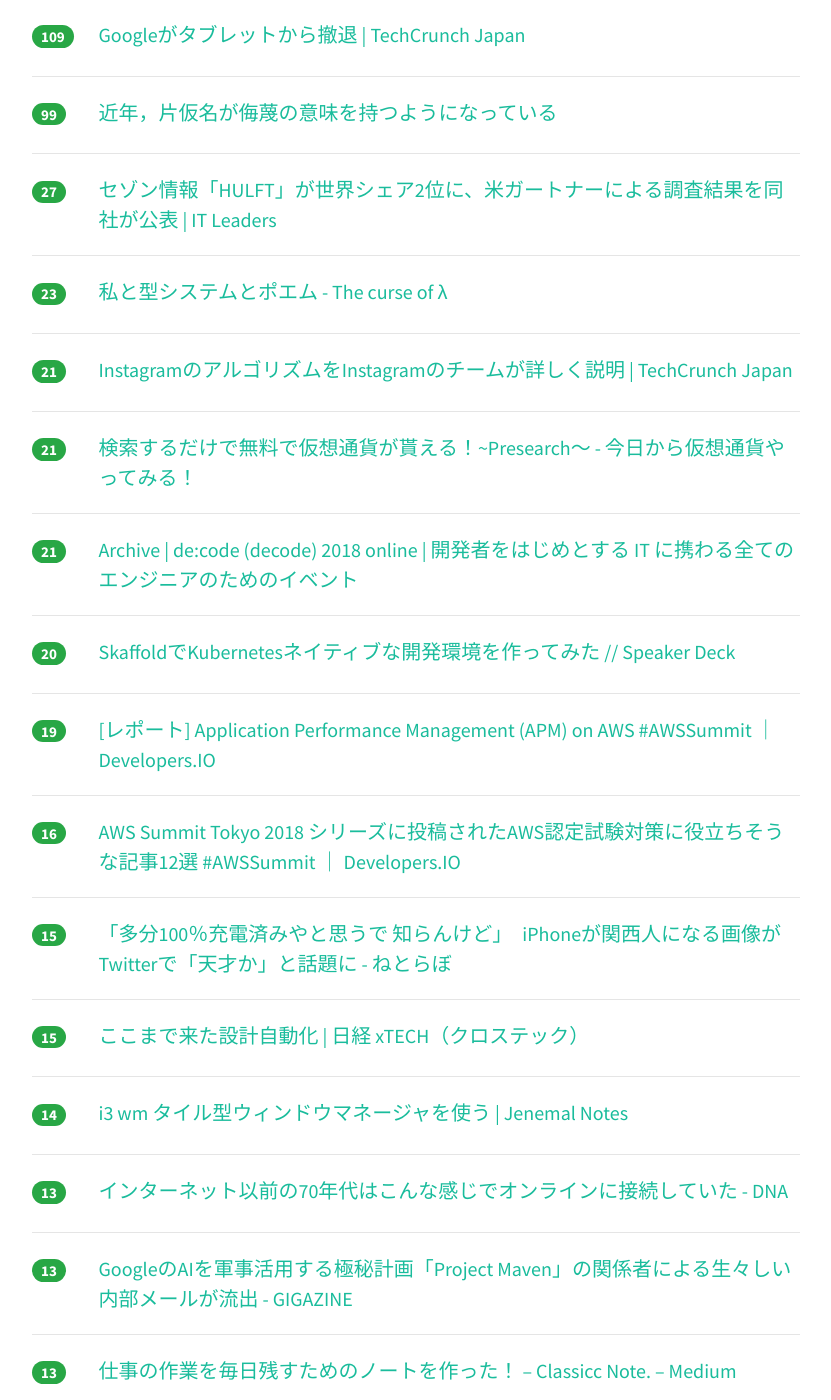
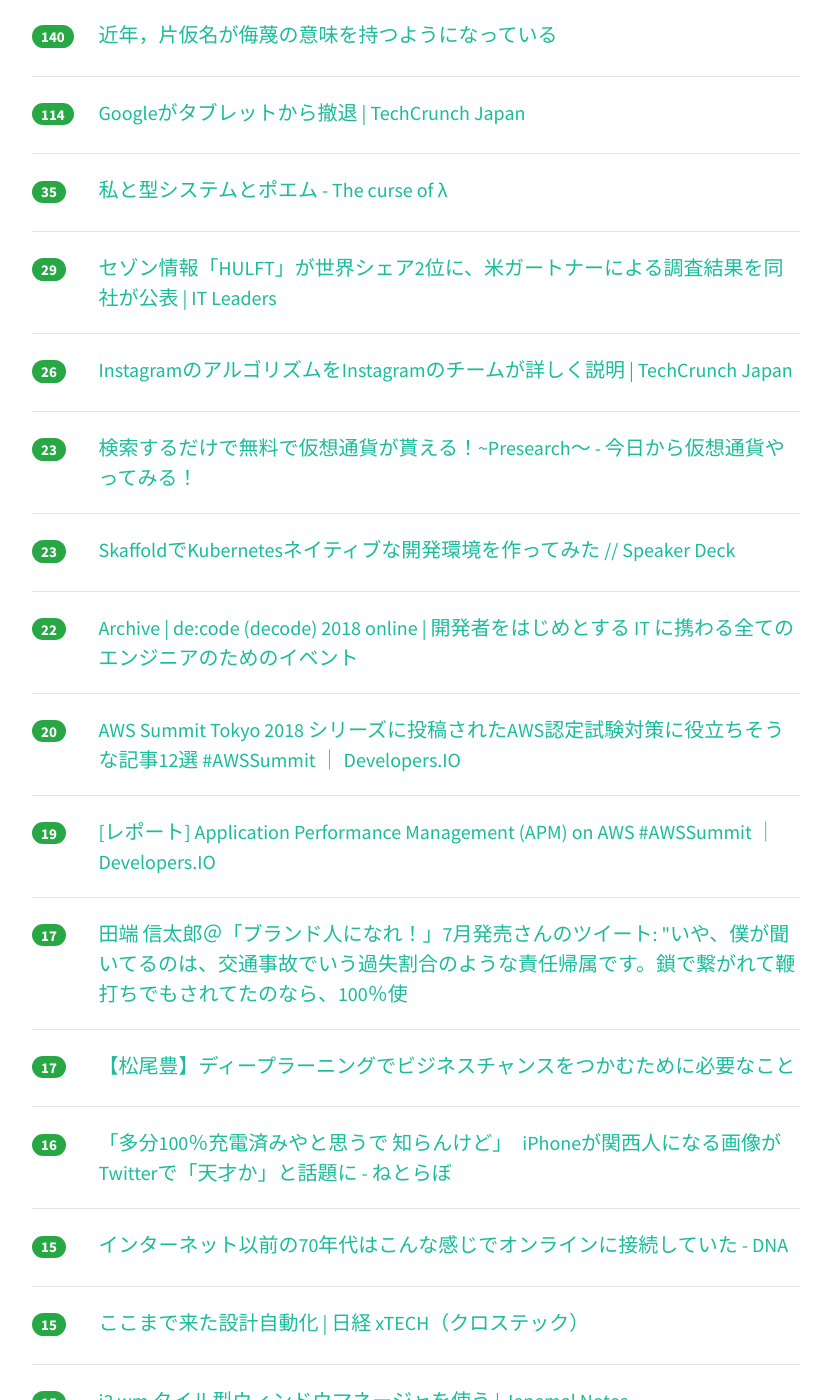
Before and after one commit to yatta47/hatena-matome-site, a Jekyll site: the page built from _posts/2018-06-03-hatena.md, in a window 1280 px wide and 1400 px high, scrolled down 507 px. Shown: the whole window, without its empty margins (224-1055 px from the left). Built offline with Jekyll 4.4.1, drawn with Linux system fonts in a browser that asks for light colours; nearby versions of some CDN libraries; some of the changed text lies outside the part shown.

Commit message:
Updated 2018-06-03

```diff
--- a/_posts/2018-06-03-hatena.md
+++ b/_posts/2018-06-03-hatena.md
@@ -1,54 +1,59 @@
 ---
 layout: post
 title:  "2018-06-03 はてぶIT"
-date:   2018-06-03 10:01:02
+date:   2018-06-03 11:01:08
 tags: [it-hotentry]
 ---
-24 件のデータあり
+26 件のデータあり
 
 <hr><div class="row">
-<div class="col-1"><span class="badge badge-pill badge-success h2">175</span></div>
+<div class="col-1"><span class="badge badge-pill badge-success h2">229</span></div>
 <div class="col-11"><a href='http://twitter.com/tabbata/status/1002900777000566784' target='_blank'>田端 信太郎＠「ブランド人になれ！」7月発売さんのツイート: "自殺だから一義的に自己責任なのは当たり前でしょうが。上司が屋上から物理的に突き落としたりしたのですか？　そんなに</a></div>
 </div>
 <hr>
 <div class="row">
-<div class="col-1"><span class="badge badge-pill badge-success h2">109</span></div>
+<div class="col-1"><span class="badge badge-pill badge-success h2">140</span></div>
+<div class="col-11"><a href='https://anond.hatelabo.jp/20180603010115' target='_blank'>近年，片仮名が侮蔑の意味を持つようになっている</a></div>
+</div>
+<hr>
+<div class="row">
+<div class="col-1"><span class="badge badge-pill badge-success h2">114</span></div>
 <div class="col-11"><a href='http://jp.techcrunch.com/2018/06/02/2018-06-01-google-quits-selling-tablets/' target='_blank'>Googleがタブレットから撤退 | TechCrunch Japan</a></div>
 </div>
 <hr>
 <div class="row">
-<div class="col-1"><span class="badge badge-pill badge-success h2">99</span></div>
-<div class="col-11"><a href='https://anond.hatelabo.jp/20180603010115' target='_blank'>近年，片仮名が侮蔑の意味を持つようになっている</a></div>
+<div class="col-1"><span class="badge badge-pill badge-success h2">35</span></div>
+<div class="col-11"><a href='https://myuon.github.io/posts/type-system-poem/' target='_blank'>私と型システムとポエム - The curse of λ</a></div>
 </div>
 <hr>
 <div class="row">
-<div class="col-1"><span class="badge badge-pill badge-success h2">27</span></div>
+<div class="col-1"><span class="badge badge-pill badge-success h2">29</span></div>
 <div class="col-11"><a href='https://it.impressbm.co.jp/articles/-/14513' target='_blank'>セゾン情報「HULFT」が世界シェア2位に、米ガートナーによる調査結果を同社が公表 | IT Leaders</a></div>
 </div>
 <hr>
 <div class="row">
-<div class="col-1"><span class="badge badge-pill badge-success h2">23</span></div>
-<div class="col-11"><a href='https://myuon.github.io/posts/type-system-poem/' target='_blank'>私と型システムとポエム - The curse of λ</a></div>
-</div>
-<hr>
-<div class="row">
-<div class="col-1"><span class="badge badge-pill badge-success h2">21</span></div>
+<div class="col-1"><span class="badge badge-pill badge-success h2">26</span></div>
 <div class="col-11"><a href='https://jp.techcrunch.com/2018/06/02/2018-06-01-how-instagram-feed-works/' target='_blank'>InstagramのアルゴリズムをInstagramのチームが詳しく説明 | TechCrunch Japan</a></div>
 </div>
 <hr>
 <div class="row">
-<div class="col-1"><span class="badge badge-pill badge-success h2">21</span></div>
+<div class="col-1"><span class="badge badge-pill badge-success h2">23</span></div>
 <div class="col-11"><a href='http://www.cryptocurrency-blog.info/entry/presearch' target='_blank'>検索するだけで無料で仮想通貨が貰える！~Presearch～ - 今日から仮想通貨やってみる！</a></div>
 </div>
 <hr>
 <div class="row">
-<div class="col-1"><span class="badge badge-pill badge-success h2">21</span></div>
+<div class="col-1"><span class="badge badge-pill badge-success h2">23</span></div>
+<div class="col-11"><a href='https://speakerdeck.com/hhiroshell/skaffolddekubernetesneiteibunakai-fa-huan-jing-wozuo-tutemita' target='_blank'>SkaffoldでKubernetesネイティブな開発環境を作ってみた // Speaker Deck</a></div>
+</div>
+<hr>
+<div class="row">
+<div class="col-1"><span class="badge badge-pill badge-success h2">22</span></div>
 <div class="col-11"><a href='https://www.microsoft.com/ja-jp/events/decode/2018/online/archive.aspx' target='_blank'>Archive | de:code (decode) 2018 online | 開発者をはじめとする IT に携わる全てのエンジニアのためのイベント</a></div>
 </div>
 <hr>
 <div class="row">
 <div class="col-1"><span class="badge badge-pill badge-success h2">20</span></div>
-<div class="col-11"><a href='https://speakerdeck.com/hhiroshell/skaffolddekubernetesneiteibunakai-fa-huan-jing-wozuo-tutemita' target='_blank'>SkaffoldでKubernetesネイティブな開発環境を作ってみた // Speaker Deck</a></div>
+<div class="col-11"><a href='https://dev.classmethod.jp/cloud/aws/certified_pickup12/' target='_blank'>AWS Summit Tokyo 2018 シリーズに投稿されたAWS認定試験対策に役立ちそうな記事12選 #AWSSummit ｜ Developers.IO</a></div>
 </div>
 <hr>
 <div class="row">
@@ -57,13 +62,23 @@ tags: [it-hotentry]
 </div>
 <hr>
 <div class="row">
+<div class="col-1"><span class="badge badge-pill badge-success h2">17</span></div>
+<div class="col-11"><a href='http://twitter.com/tabbata/status/1002895214321651712' target='_blank'>田端 信太郎＠「ブランド人になれ！」7月発売さんのツイート: "いや、僕が聞いてるのは、交通事故でいう過失割合のような責任帰属です。鎖で繋がれて鞭打ちでもされてたのなら、100％使</a></div>
+</div>
+<hr>
+<div class="row">
+<div class="col-1"><span class="badge badge-pill badge-success h2">17</span></div>
+<div class="col-11"><a href='https://newswitch.jp/p/13147' target='_blank'>【松尾豊】ディープラーニングでビジネスチャンスをつかむために必要なこと</a></div>
+</div>
+<hr>
+<div class="row">
 <div class="col-1"><span class="badge badge-pill badge-success h2">16</span></div>
-<div class="col-11"><a href='https://dev.classmethod.jp/cloud/aws/certified_pickup12/' target='_blank'>AWS Summit Tokyo 2018 シリーズに投稿されたAWS認定試験対策に役立ちそうな記事12選 #AWSSummit ｜ Developers.IO</a></div>
+<div class="col-11"><a href='http://nlab.itmedia.co.jp/nl/articles/1806/02/news025.html' target='_blank'>「多分100％充電済みやと思うで 知らんけど」　iPhoneが関西人になる画像がTwitterで「天才か」と話題に - ねとらぼ</a></div>
 </div>
 <hr>
 <div class="row">
 <div class="col-1"><span class="badge badge-pill badge-success h2">15</span></div>
-<div class="col-11"><a href='http://nlab.itmedia.co.jp/nl/articles/1806/02/news025.html' target='_blank'>「多分100％充電済みやと思うで 知らんけど」　iPhoneが関西人になる画像がTwitterで「天才か」と話題に - ねとらぼ</a></div>
+<div class="col-11"><a href='http://dailynewsagency.com/2018/06/02/going-online-like-its-1979-8ey/' target='_blank'>インターネット以前の70年代はこんな感じでオンラインに接続していた - DNA</a></div>
 </div>
 <hr>
 <div class="row">
@@ -72,17 +87,12 @@ tags: [it-hotentry]
 </div>
 <hr>
 <div class="row">
-<div class="col-1"><span class="badge badge-pill badge-success h2">14</span></div>
+<div class="col-1"><span class="badge badge-pill badge-success h2">15</span></div>
 <div class="col-11"><a href='http://malkalech.com/i3_window_manager' target='_blank'>i3 wm タイル型ウィンドウマネージャを使う | Jenemal Notes</a></div>
 </div>
 <hr>
 <div class="row">
-<div class="col-1"><span class="badge badge-pill badge-success h2">13</span></div>
-<div class="col-11"><a href='http://dailynewsagency.com/2018/06/02/going-online-like-its-1979-8ey/' target='_blank'>インターネット以前の70年代はこんな感じでオンラインに接続していた - DNA</a></div>
-</div>
-<hr>
-<div class="row">
-<div class="col-1"><span class="badge badge-pill badge-success h2">13</span></div>
+<div class="col-1"><span class="badge badge-pill badge-success h2">14</span></div>
 <div class="col-11"><a href='https://gigazine.net/news/20180602-google-project-maven-mail-leaked/' target='_blank'>GoogleのAIを軍事活用する極秘計画「Project Maven」の関係者による生々しい内部メールが流出 - GIGAZINE</a></div>
 </div>
 <hr>
@@ -97,8 +107,8 @@ tags: [it-hotentry]
 </div>
 <hr>
 <div class="row">
-<div class="col-1"><span class="badge badge-pill badge-success h2">12</span></div>
-<div class="col-11"><a href='http://twitter.com/tabbata/status/1002895214321651712' target='_blank'>田端 信太郎＠「ブランド人になれ！」7月発売さんのツイート: "いや、僕が聞いてるのは、交通事故でいう過失割合のような責任帰属です。鎖で繋がれて鞭打ちでもされてたのなら、100％使</a></div>
+<div class="col-1"><span class="badge badge-pill badge-success h2">11</span></div>
+<div class="col-11"><a href='http://blog.livedoor.jp/itsoku/archives/53592725.html' target='_blank'>【悲報】MicrosoftがGitHubを買収か : IT速報</a></div>
 </div>
 <hr>
 <div class="row">
@@ -107,13 +117,8 @@ tags: [it-hotentry]
 </div>
 <hr>
 <div class="row">
-<div class="col-1"><span class="badge badge-pill badge-success h2">10</span></div>
-<div class="col-11"><a href='http://blog.livedoor.jp/itsoku/archives/53592725.html' target='_blank'>【悲報】MicrosoftがGitHubを買収か : IT速報</a></div>
-</div>
-<hr>
-<div class="row">
-<div class="col-1"><span class="badge badge-pill badge-success h2">10</span></div>
-<div class="col-11"><a href='https://newswitch.jp/p/13147' target='_blank'>【松尾豊】ディープラーニングでビジネスチャンスをつかむために必要なこと</a></div>
+<div class="col-1"><span class="badge badge-pill badge-success h2">8</span></div>
+<div class="col-11"><a href='http://www.nisiesho.work/entry/2018/06/02/190938' target='_blank'>スポーツをする際に使える英語での言い回し まとめ【卓球編】 - キタミナ</a></div>
 </div>
 <hr>
 <div class="row">
@@ -123,6 +128,11 @@ tags: [it-hotentry]
 <hr>
 <div class="row">
 <div class="col-1"><span class="badge badge-pill badge-success h2">7</span></div>
-<div class="col-11"><a href='http://www.nisiesho.work/entry/2018/06/02/190938' target='_blank'>スポーツをする際に使える英語での言い回し まとめ【卓球編】 - キタミナ</a></div>
+<div class="col-11"><a href='https://qiita.com/jellyfish21/items/008f65cfdc9a0239c218' target='_blank'>Youtubeの動画にニコニコ動画風にコメントを流すサービスを作ったので、初めてサービスを公開した手順をまとめました。</a></div>
 </div>
 <hr>
+<div class="row">
+<div class="col-1"><span class="badge badge-pill badge-success h2">4</span></div>
+<div class="col-11"><a href='http://twitter.com/ogochan/status/1003077434273480704' target='_blank'>おごちゃん / Baronさんのツイート: "三菱重工にいた頃、通勤には三菱車しかダメだった。マツダに至っては入構する車にまでマツダ車を要求していた。… "</a></div>
+</div>
+<hr>
```
